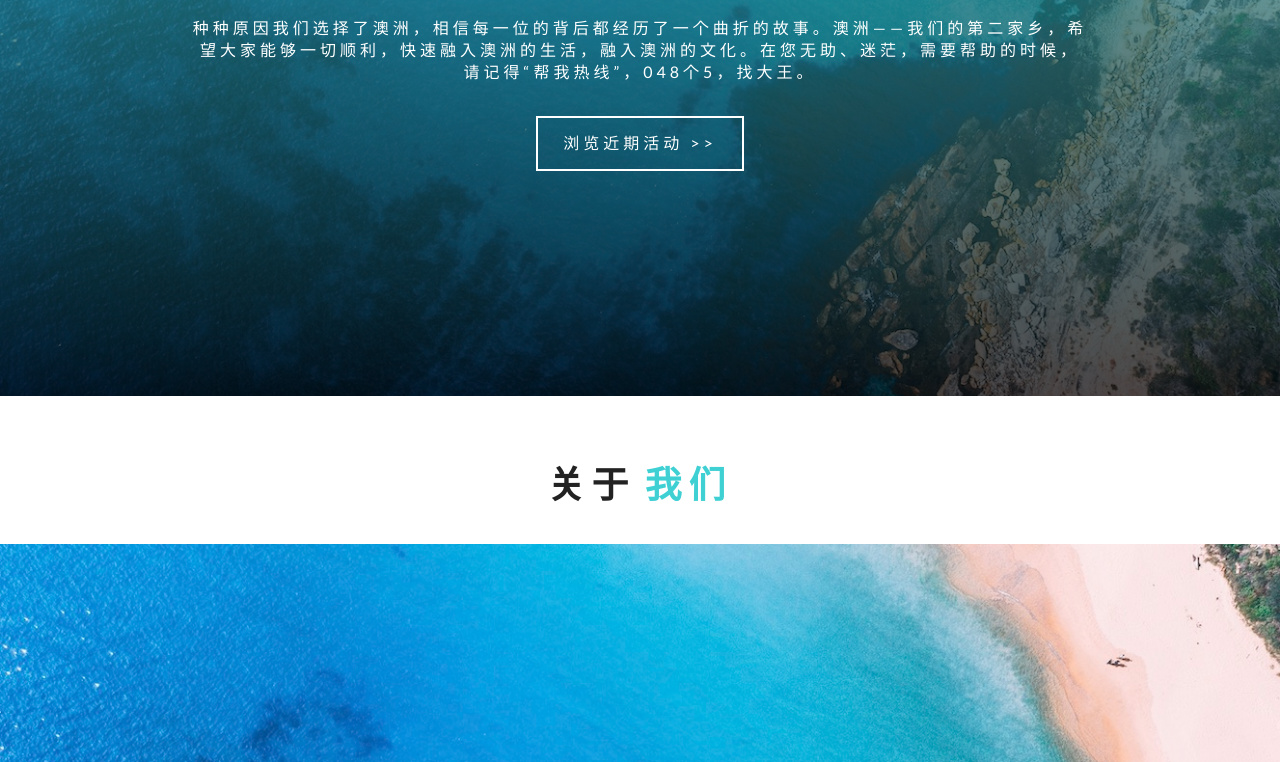
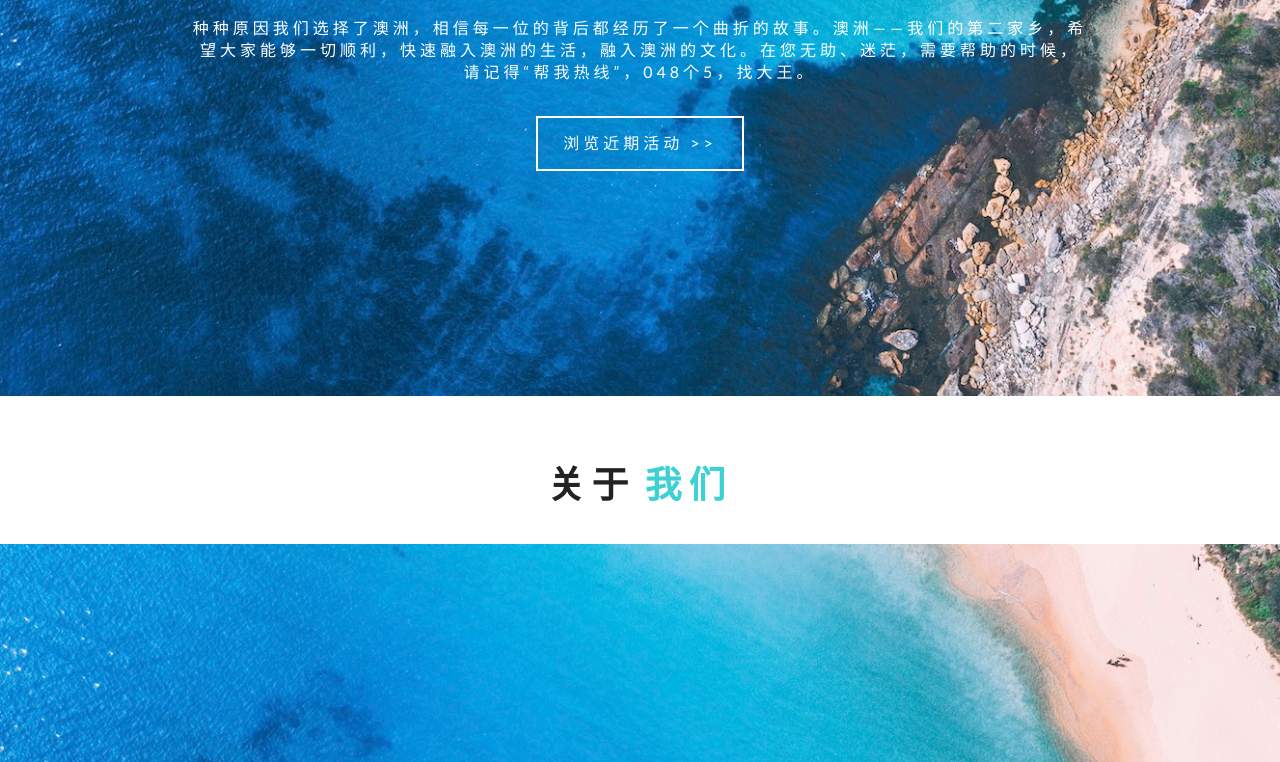
Before and after one commit to dennisXZX/gatsby-western-chinese-community, a Gatsby site: page / in a window 1280 px wide. Shown: the part 476-1238 px from the top of the page. Built offline with nearby package versions, Linux system fonts and the light colour scheme; Gatsby itself is replaced by a stand-in of ours.

Commit message:
add styledHero component

```diff
--- /dev/null
+++ b/src/components/styled-hero/StyledHero.js
@@ -0,0 +1,28 @@
+import React from "react"
+import styled from 'styled-components'
+import BackgroundImage from 'gatsby-background-image'
+
+const StyledHero = ({ img, className, children, home }) => {
+  return (
+    <div>
+      <BackgroundImage
+        className={className}
+        fluid={img}
+        home={home}
+      >
+        {children}
+      </BackgroundImage>
+    </div>
+  )
+}
+
+export default styled(StyledHero)`
+  min-height: ${props => props.home ? 'calc(100vh - 62px)' : '50vh' };
+  background: ${props => props.home ? 'linear-gradient(rgba(63, 208, 212, 0.7), rgba(0, 0, 0, 0.7))' : 'none'};
+  background-position: center;
+  background-size: cover;
+  opacity: 1 !important;
+  display: flex;
+  justify-content: center;
+  align-items: center;
+`
--- a/src/pages/index.js
+++ b/src/pages/index.js
@@ -1,23 +1,38 @@
-import React, { Component } from "react"
+import React from "react"
 import Layout from "../components/layout/Layout"
-import SimpleHero from "../components/simple-hero/SimpleHero"
 import Banner from "../components/banner/Banner"
-import { Link } from "gatsby"
+import { graphql, Link } from "gatsby"
 import About from "../components/home/About"
 import Services from "../components/home/Services"
+import StyledHero from "../components/styled-hero/StyledHero"
 
-class HomePage extends Component {
-  render() {
+/** Page queries */
+export const query = graphql`
+    query {
+        defaultBcg: file(relativePath: { eq: "defaultBcg.jpeg" }) {
+            childImageSharp {
+                fluid(quality: 90, maxWidth: 4160) {
+                    ...GatsbyImageSharpFluid_withWebp
+                }
+            }
+        }
+    }
+`
+
+const HomePage = ({ data }) => {
   return (
     <Layout>
       {/* Hero Section */}
-        <SimpleHero>
+      <StyledHero
+        img={data.defaultBcg.childImageSharp.fluid}
+        home={true}
+      >
         <Banner
           title="西区华人之家"
           info="种种原因我们选择了澳洲，相信每一位的背后都经历了一个曲折的故事。澳洲——我们的第二家乡，希望大家能够一切顺利，快速融入澳洲的生活，融入澳洲的文化。在您无助、迷茫，需要帮助的时候，请记得“帮我热线”，048个5，找大王。">
           <Link to="/events" className="btn-white">浏览近期活动 >></Link>
         </Banner>
-        </SimpleHero>
+      </StyledHero>
 
       {/* About Section */}
       <About />
@@ -27,6 +42,5 @@ class HomePage extends Component {
     </Layout>
   )
 }
-}
 
 export default HomePage
```
Lines whose indentation alone changed are shown as unchanged.
